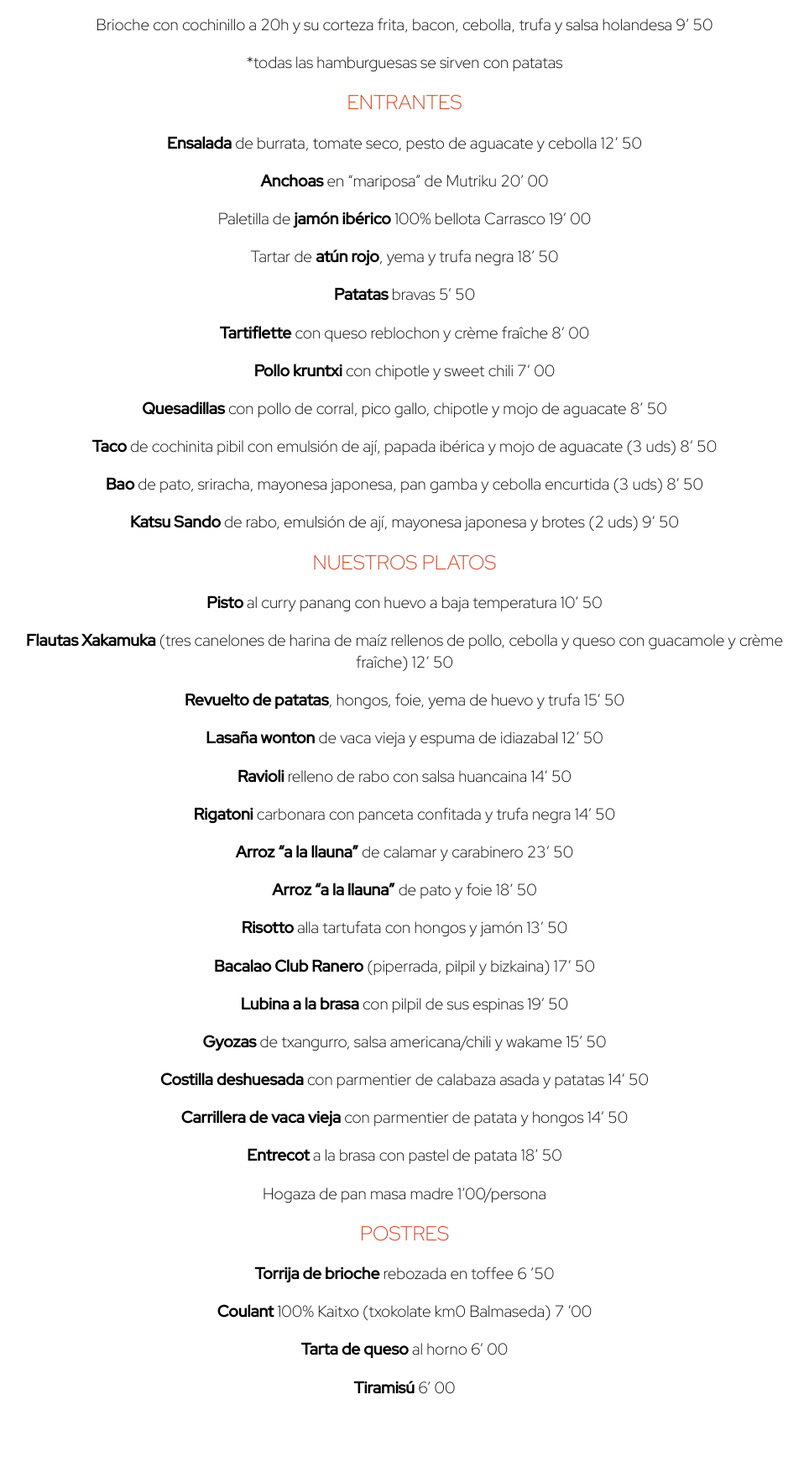
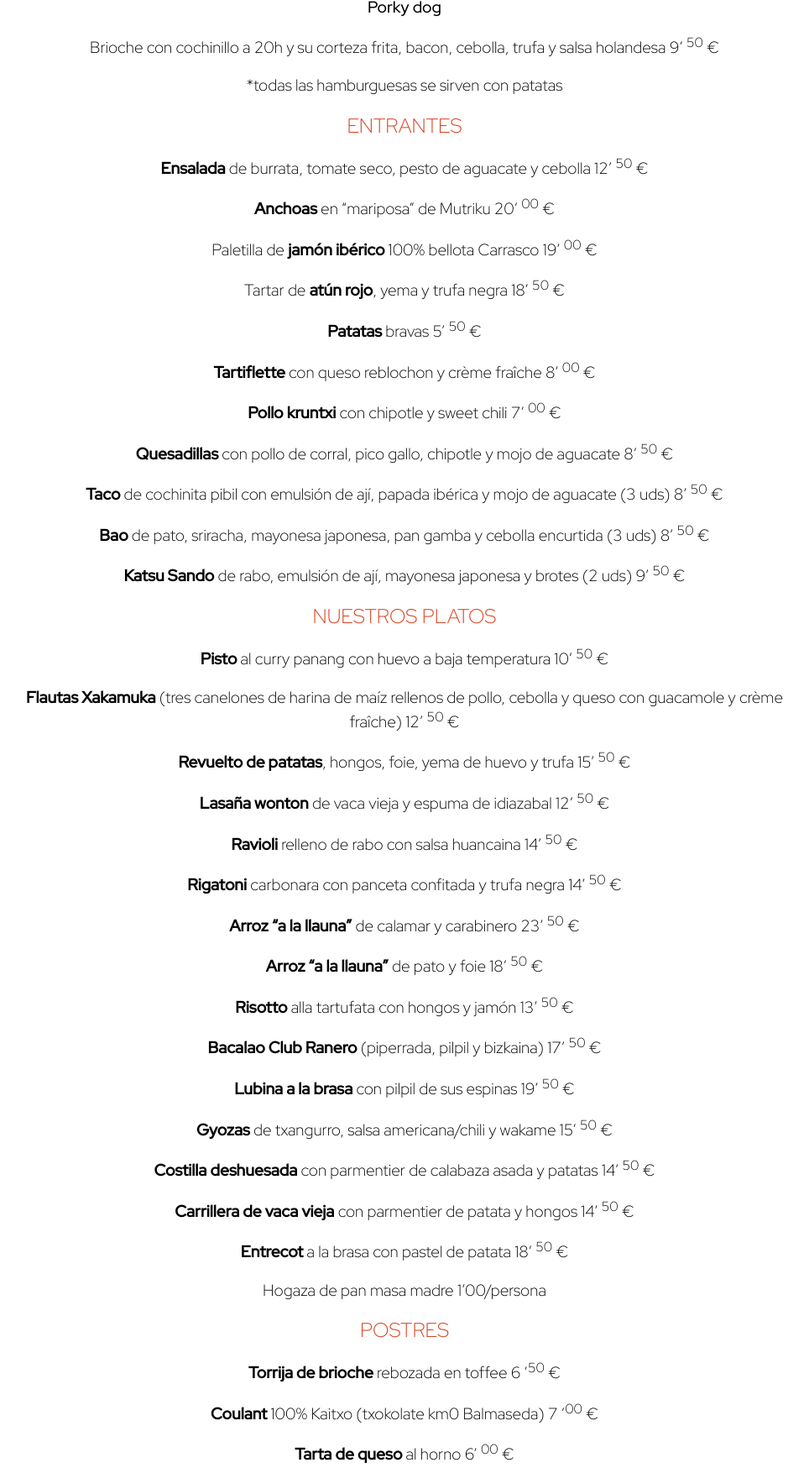
Before and after one commit to uthopiko/teikeguei_static, a plain HTML site: page carta.html in a window 1280 px wide. Shown: the part 955-2703 px from the top of the page at 84% size, without its empty margins (158-1122 px from the left). Before the commit the page ends 2639 px from the top, so only its background shows below. Drawn offline with Linux system fonts and the light colour scheme.

Commit message:
Estilos carta

```diff
--- a/carta.html
+++ b/carta.html
@@ -22,105 +22,104 @@
         <div class="menu_degustacion_title">Carta</div>
         <div class="menu_degustacion_subtitle">BURGER (SOLO SERVICIO DE CENAS)</div>
         <p class="burger_title"><strong>Yisucrist</strong></p>
-        <p>Vacavieja, cebolla, bacon, cheddar, salsa brava, lechuga y tomate 9’50
-        <p>
+        <p>Vacavieja, cebolla, bacon, cheddar, salsa brava, lechuga y tomate 9’<sup>50</sup> €</p>
         <p class="burger_title">Gaulle 2.0</p>
         <p>Vacavieja, queso lactebal, jamón ibérico, huevo y
-            mayonesa teriyaki 9’50</p>
+            mayonesa teriyaki 9’<sup>50</sup> €</p>
             <p class="burger_title">Papadaz blai</p>
             <p>Vacavieja, queso lactebal, papada ibérica, cebolla pochada,
-            salsa holandesa y mayonesa de ají cítrica 9’50</p>
+                salsa holandesa y mayonesa de ají cítrica 9’<sup>50</sup> €</p>
             <p class="burger_title">Kruntxi</p>
             <p>pollo kruntxi, cheddar, guacamole, pico de gallo, lechuga,
-            tomate y chipotle 9’50</p>
+                tomate y chipotle 9’<sup>50</sup> €</p>
             <p class="burger_title">Kanela</p>
-        <p>Rabo desmigado, brie, bacon, foie y mayonesa teriyaki 9’50</p>
+            <p>Rabo desmigado, brie, bacon, foie y mayonesa teriyaki 9’<sup>50</sup> €</p>
             <p class="burger_title">Cochinita</p>
             <p>Cochinita pibil en capas con queso lactebal, papada ibérica,
                 guacamole, crème fraîche y cebolla encurtida 9’
-            50</p>
+                <sup>50</sup> €</p>
             <p class="burger_title">Vegan life</p>
             <p>Hamburguesa de edamame y tofu kruntxi, cebolla pochada,
                 mojo de aguacate y alioli de soja trufado 8’
-            50</p>
+                <sup>50</sup> €</p>
             <p class="burger_title">Porky dog</p>
             <p>Brioche con cochinillo a 20h y su corteza frita, bacon, cebolla,
                 trufa y salsa holandesa 9’
-            50</p>
+                <sup>50</sup> €</p>
             <p>*todas las hamburguesas se sirven con patatas</p>
 
             <div class="menu_degustacion_subtitle">ENTRANTES</div>
             <p><strong>Ensalada</strong> de burrata, tomate seco, pesto de aguacate
                 y cebolla 12’
-            50</p>
+                <sup>50</sup> €</p>
             <p><strong>Anchoas</strong> en “mariposa” de Mutriku 20’
-            00</p>
+                <sup>00</sup> €</p>
             <p>Paletilla de <strong>jamón ibérico</strong> 100% bellota Carrasco 19’
-            00</p>
+                <sup>00</sup> €</p>
             <p>Tartar de <strong>atún rojo</strong>, yema y trufa negra 18’
-            50</p>
+                <sup>50</sup> €</p>
             <p><strong>Patatas</strong> bravas 5’
-            50</p>
+                <sup>50</sup> €</p>
             <p><strong>Tartiflette</strong> con queso reblochon y crème fraîche 8’
-            00</p>
+                <sup>00</sup> €</p>
             <p><strong>Pollo kruntxi</strong> con chipotle y sweet chili 7’
-            00</p>
+                <sup>00</sup> €</p>
             <p><strong>Quesadillas</strong> con pollo de corral, pico gallo, chipotle y
                 mojo de aguacate 8’
-            50</p>
+                <sup>50</sup> €</p>
             <p><strong>Taco</strong> de cochinita pibil con emulsión de ají, papada ibérica y
                 mojo de aguacate (3 uds) 8’
-            50</p>
+                <sup>50</sup> €</p>
             <p><strong>Bao</strong> de pato, sriracha, mayonesa japonesa, pan gamba y
                 cebolla encurtida (3 uds) 8’
-            50</p>
+                <sup>50</sup> €</p>
             <p><strong>Katsu Sando</strong> de rabo, emulsión de ají,
                 mayonesa japonesa y brotes (2 uds) 9’
-            50</p>
+                <sup>50</sup> €</p>
             <div class="menu_degustacion_subtitle">NUESTROS PLATOS</div>
             <p><strong>Pisto</strong> al curry panang con huevo a baja temperatura 10’
-            50</p>
+                <sup>50</sup> €</p>
             <p><strong>Flautas Xakamuka</strong> (tres canelones de harina de maíz
                 rellenos de pollo, cebolla y queso con guacamole
                 y crème fraîche) 12’
-            50</p>
+                <sup>50</sup> €</p>
                 <p><strong>Revuelto de patatas</strong>, hongos, foie, yema de huevo y trufa 15’
-                50</p>
+                    <sup>50</sup> €</p>
                 <p><strong>Lasaña wonton</strong> de vaca vieja y espuma de idiazabal 12’
-                50</p>
+                    <sup>50</sup> €</p>
                 <p><strong>Ravioli</strong> relleno de rabo con salsa huancaina 14’
-                50</p>
+                    <sup>50</sup> €</p>
                 <p><strong>Rigatoni</strong> carbonara con panceta confitada y trufa negra 14’
-                50</p>
+                    <sup>50</sup> €</p>
                 <p><strong>Arroz “a la llauna”</strong> de calamar y carabinero 23’
-                50</p>
+                    <sup>50</sup> €</p>
                 <p><strong>Arroz “a la llauna”</strong> de pato y foie 18’
-                50</p>
+                    <sup>50</sup> €</p>
                 <p><strong>Risotto</strong> alla tartufata con hongos y jamón 13’
-                50</p>
+                    <sup>50</sup> €</p>
                 <p><strong>Bacalao Club Ranero</strong> (piperrada, pilpil y bizkaina) 17’
-                50</p>
+                    <sup>50</sup> €</p>
                 <p><strong>Lubina a la brasa</strong> con pilpil de sus espinas 19’
-                50</p>
+                    <sup>50</sup> €</p>
                 <p><strong>Gyozas</strong> de txangurro, salsa americana/chili y wakame 15’
-                50</p>
+                    <sup>50</sup> €</p>
                 <p><strong>Costilla deshuesada</strong> con parmentier de calabaza asada
                     y patatas 14’
-                50</p>
+                    <sup>50</sup> €</p>
                 <p><strong>Carrillera de vaca vieja</strong> con parmentier de patata y hongos 14’
-                50</p>
+                    <sup>50</sup> €</p>
                 <p><strong>Entrecot</strong> a la brasa con pastel de patata 18’
-                50</p>
+                    <sup>50</sup> €</p>
                 <p>Hogaza de pan masa madre 1’00/persona</p>
                 <div class="menu_degustacion_subtitle">POSTRES</div>
                 <p><strong>Torrija de brioche</strong> rebozada en toffee 6
-                ’50</p>
+                    ’<sup>50</sup> €</p>
                 <p><strong>Coulant</strong> 100% Kaitxo (txokolate km0 Balmaseda) 7
-                ’00</p>
+                    ’<sup>00</sup> €</p>
                 <p><strong>Tarta de queso</strong> al horno 6’
-                00</p>
+                    <sup>00</sup> €</p>
                 <p><strong>Tiramisú</strong> 6’
-                00</p>
+                    <sup>00</sup> €</p>
     </main>
 </body>
 
```
Lines whose indentation alone changed are shown as unchanged.
